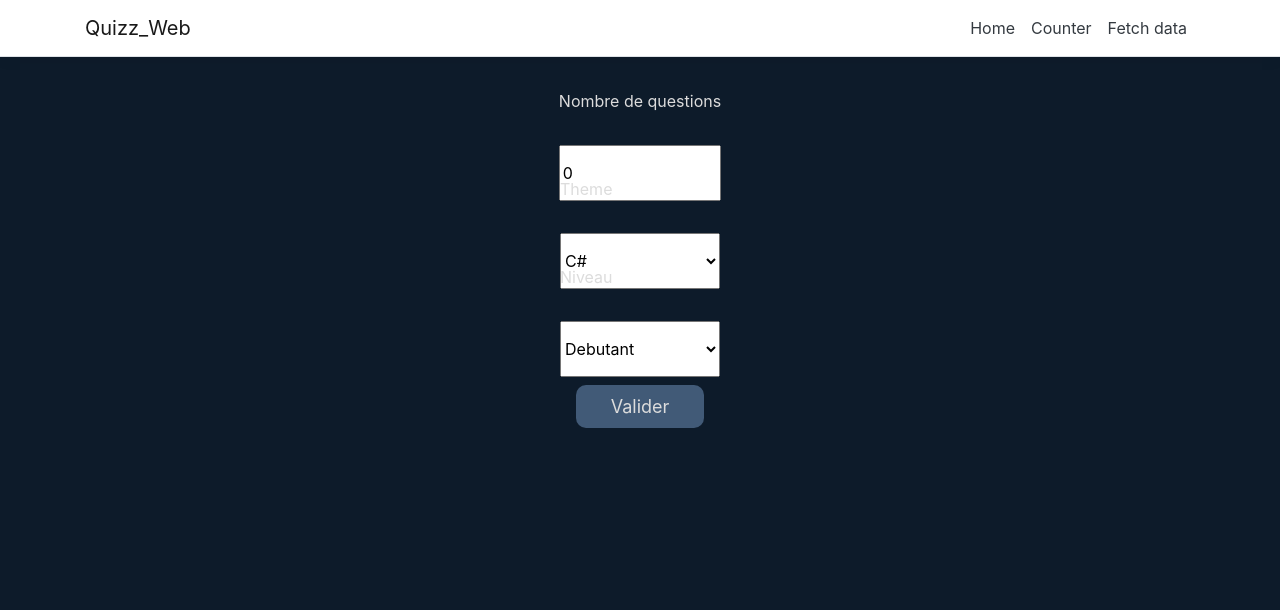
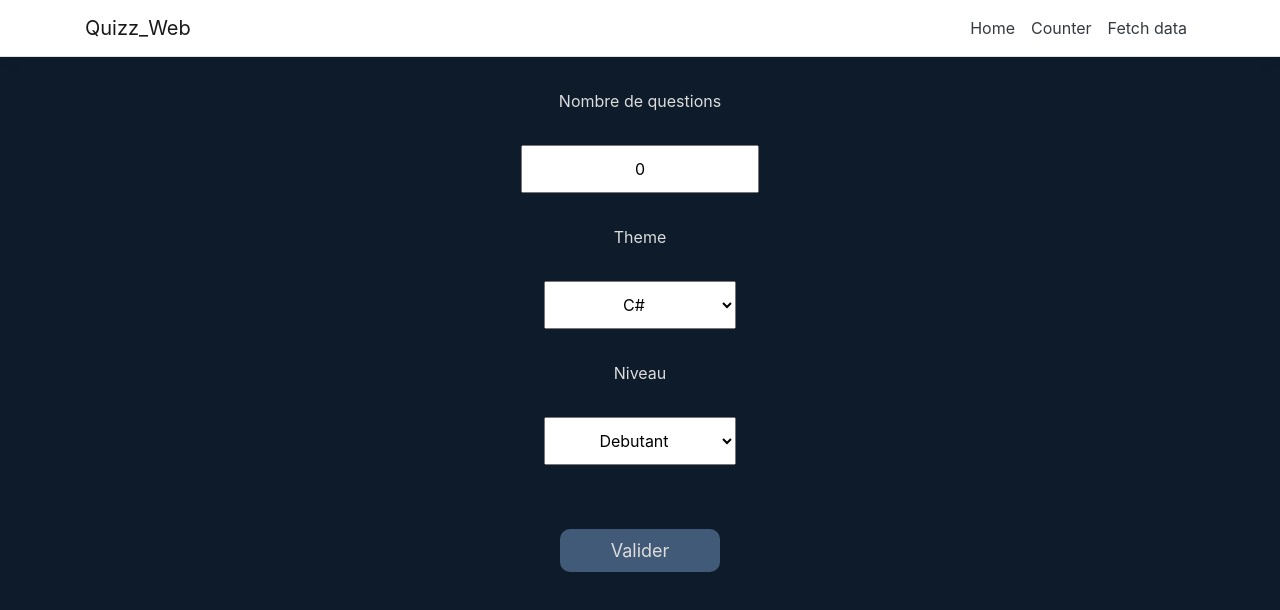
Before and after one commit to CyrilMercier00/ProjetQuizz, an Angular app in the folder Quizz_Web/ClientApp/: page /gen-quizz in a window 1280 px wide. Shown: the top 610 px of the page. Built offline with nearby package versions, Linux system fonts and the light colour scheme.

Commit message:
corrections font

```diff
--- a/Quizz_Web/ClientApp/src/app/gen-quizz/gen-quizz.component.css
+++ b/Quizz_Web/ClientApp/src/app/gen-quizz/gen-quizz.component.css
@@ -1,36 +1,42 @@
 #container-quizz .container-input {
   margin: 1rem;
-  min-width: 10rem;
-  flex-basis: 100%;
-  position: relative;
+  min-width: 12rem;
+  box-sizing: border-box;
 }
 
-#container-quizz form button
-{
-  min-width: 8rem;
+#container-quizz form button {
+  min-width: 10rem;
   margin-top: 3rem;
   padding: 0.5rem;
-	background-color:#415a77;
-	border-radius:10px;
-	border:0;
-  color:inherit;
+  background-color: #415a77;
+  border-radius: 10px;
+  border: 0;
+  color: inherit;
   font-size: 18px;
-	text-decoration:none;
+  text-decoration: none;
 }
 
 #container-quizz .container-input button:hover {
-	background-color:#4b688a ;
+  background-color: #4b688a;
 }
 
 #container-quizz .container-input button:active {
-	position:relative;
-	top:1px;
+  position: relative;
+  top: 1px;
 }
 
 #container-quizz form select,
 #container-quizz form input {
-  position: absolute;
-  left: 0; top: 100%;
-  width: 100%;
-  height: 100%;
+  min-height: 3rem;
+  min-width: 4rem;
+  text-align: center;
 }
+
+#container-quizz label {
+  text-align: center;
+}
+
+#input-quest {
+  width: 93%;
+  align-self: center;
+}
--- a/Quizz_Web/ClientApp/src/app/gen-quizz/gen-quizz.component.html
+++ b/Quizz_Web/ClientApp/src/app/gen-quizz/gen-quizz.component.html
@@ -4,7 +4,7 @@
 
     <div class="container-input flex flex-vertical">
       <label>Nombre de questions</label><br/>
-      <input type="text" name="input1" [(ngModel)]="inputNbQuestion" />
+      <input id="input-quest" type="text" name="input1" [(ngModel)]="inputNbQuestion" />
     </div>
 
     <div class="container-input .flex-align-i-center flex flex-vertical">
--- a/Quizz_Web/ClientApp/src/app/gen-quizz/gen-quizz.component.ts
+++ b/Quizz_Web/ClientApp/src/app/gen-quizz/gen-quizz.component.ts
@@ -8,11 +8,14 @@ import { VariableGlobales } from '../globales';
 })
 export class GenQuizzComponent implements OnInit {
 
-  urlGetTheme = VariableGlobales.apiURL + "/themes";
-  urlGetComplexite = VariableGlobales.apiURL + "/niveau";
+  urlGetTheme = VariableGlobales.apiURL + "theme";
+  urlGetComplexite = VariableGlobales.apiURL + "niveau";
+  urlPostQuizz = VariableGlobales.apiURL + "quizz"
+
   inputNbQuestion = 0;
   inputTheme = "c#";
   inputComplexite = "Débutant";
+  inputTemps = "Débutant";
 
   constructor() { }
 
--- a/Quizz_Web/ClientApp/src/app/globales.ts
+++ b/Quizz_Web/ClientApp/src/app/globales.ts
@@ -1,3 +1,3 @@
 export class VariableGlobales {
-  public static apiURL: string = "https://localhost:5001.com/";
+  public static apiURL: string = "https://localhost:5001.com/api/";
 }
```
